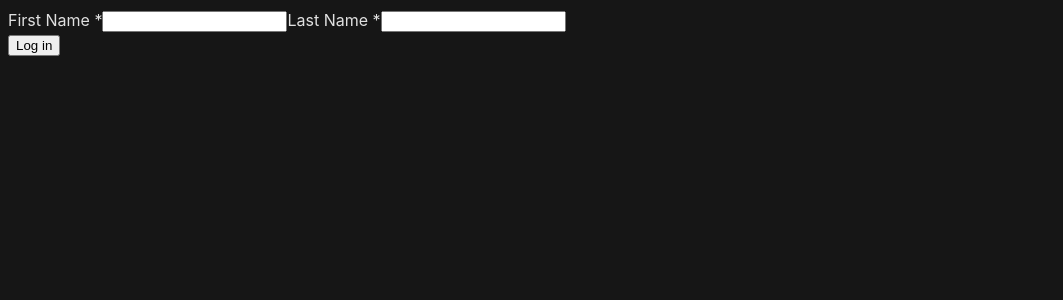
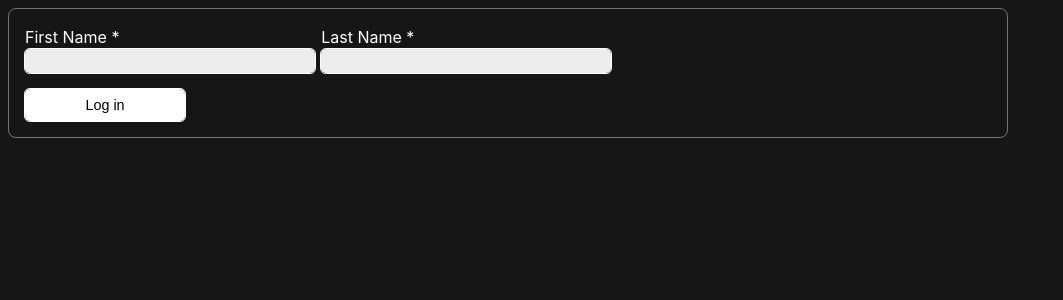
Before and after one commit to njcushing/odin-blog-api, a React (Vite) app in the folder src_client_admin/: page /login in a window 1280 px wide. Shown: the top 300 px of the page, without its empty margins (0-1063 px from the left). Built offline with nearby package versions, Linux system fonts and the light colour scheme.

Commit message:
Apply basic styles to the LoginForm component's form element and its fields

```diff
--- a/src_client_admin/src/features/LoginForm/index.module.css
+++ b/src_client_admin/src/features/LoginForm/index.module.css
@@ -0,0 +1,119 @@
+.wrapper {
+    container-type: inline-size;
+
+    width: 100%;
+    max-width: 1000px;
+}
+
+.container {
+    display: flex;
+    flex-direction: column;
+    gap: 0.8rem;
+
+    border: 1px solid rgba(255, 255, 255, 0.4);
+    border-radius: 0.5rem;
+
+    width: auto;
+    padding: 1.0rem;
+}
+
+.form {
+    display: grid;
+    grid-template-rows: repeat(2, auto);
+    gap: 1.0rem 0.2rem;
+}
+
+.form-fields {
+    grid-area: 1 / 1 / 2 / -1;
+
+    display: flex;
+    gap: 0.4rem;
+}
+
+.submit-button {
+    grid-area: 2 / 1 / -1 / -1;
+}
+
+.username,
+.password {
+    width: 30%;
+    min-width: 200px;
+}
+
+.username,
+.password {
+    color: rgba(255, 255, 255, 1.0);
+
+    display: flex;
+    flex-direction: column;
+    justify-content: space-between;
+}
+
+.username input,
+.password input {
+    height: 1.4rem;
+}
+
+.username input,
+.password input {
+    color: rgb(0, 0, 0);
+    background-color: rgba(255, 255, 255, 0.92);
+
+    border: none;
+    border-radius: 0.3rem;
+    outline: 1px solid rgba(255, 255, 255, 1.0);
+
+    width: auto;
+}
+
+.username input:focus,
+.password input:focus {
+    background-color: rgba(255, 255, 255, 0.7);
+
+    outline: 2px solid rgba(255, 255, 255, 1.0);
+}
+
+.submit-button {
+    color: rgb(0, 0, 0);
+    font-size: 0.9rem;
+    background-color: rgba(255, 255, 255, 1.0);
+
+    border: none;
+    border-radius: 0.3rem;
+    outline: 1px solid rgba(255, 255, 255, 1.0);
+
+    width: 100%;
+    max-width: 10rem;
+    height: 2rem;
+}
+
+.submit-button:focus {
+    background-color: rgba(214, 214, 214, 1.0);
+
+    outline: 2px solid rgba(255, 255, 255, 1.0);
+}
+
+.submission-errors {
+    display: flex;
+    flex-direction: column;
+    gap: 0.6rem;
+}
+
+.error-title {
+    color: rgba(255, 255, 255, 1.0);
+    font-weight: normal;
+
+    padding: 0rem auto;
+    margin: 0rem;
+}
+
+.error-list {
+    color: rgba(255, 255, 255, 1.0);
+
+    padding: 0rem auto;
+    margin: 0rem;
+}
+
+.error-item {
+    color: rgba(255, 255, 255, 1.0);
+}
```
